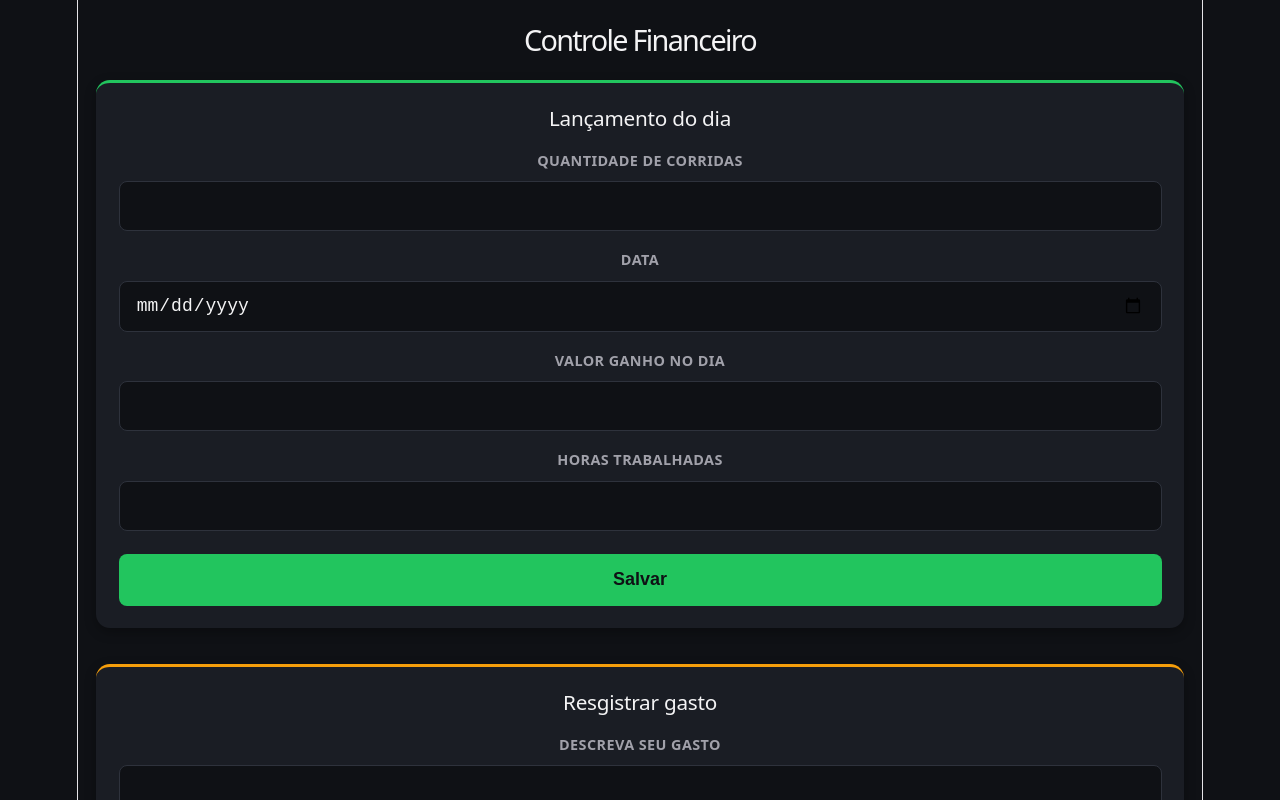
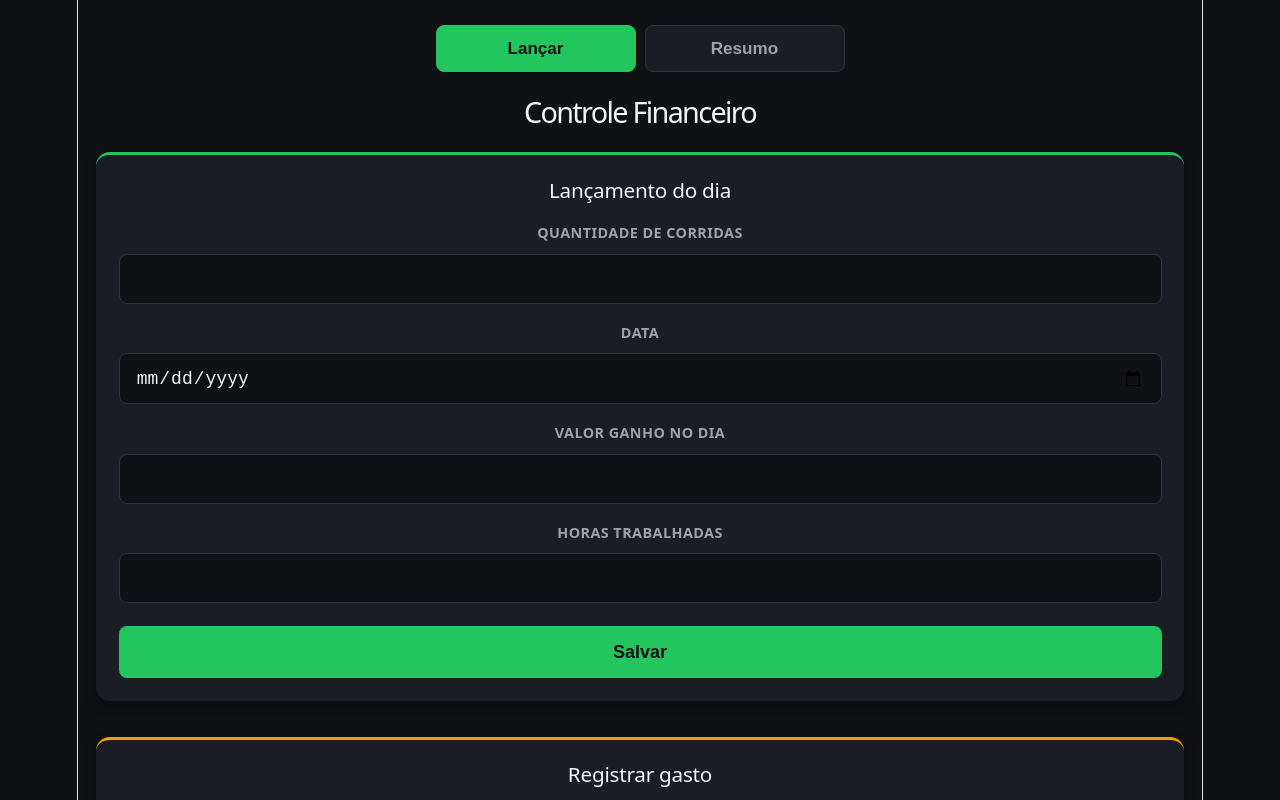
Before and after one commit to Mttew97/controle-financeiro-uber, a React (Vite) app in the folder financeiro-uber-pai/: page / in a window 1280 px wide. Shown: the top 800 px of the page. Built offline with nearby package versions, Linux system fonts and the light colour scheme; no server answers.

Commit message:
Adiciona sistemass de abas lancar/resumo

```diff
--- a/financeiro-uber-pai/src/App.css
+++ b/financeiro-uber-pai/src/App.css
@@ -95,3 +95,34 @@ section.gastos button {
 button:active {
   opacity: 0.85;
 }
+
+nav {
+  display: flex;
+  gap: 0.5rem;
+  padding: 1rem 1rem 0;
+  justify-content: center;
+}
+
+nav button {
+  flex: 1;
+  max-width: 200px;
+  font-size: 0.95rem;
+  font-weight: 600;
+  padding: 0.7rem;
+  border: 1px solid #2e323c;
+  border-radius: 8px;
+  background-color: #1a1d24;
+  color: #a1a1aa;
+  cursor: pointer;
+  transition: all 0.15s ease;
+}
+
+nav button:hover {
+  border-color: #3f434d;
+}
+
+nav button.aba-ativa {
+  background-color: #22c55e;
+  color: #0f1115;
+  border-color: #22c55e;
+}
--- a/financeiro-uber-pai/src/App.jsx
+++ b/financeiro-uber-pai/src/App.jsx
@@ -13,6 +13,7 @@ function App() {
     const [descricaoGasto, setdescricaoGasto] = useState('')
     const [valorGasto, setvalorGasto] = useState('')
     const [dataGasto, setdataGasto] = useState('')
+    const [abaAtiva, setAbaAtiva] = useState('lancar')
 
     async function handleSubmit(e) {
     e.preventDefault()
@@ -62,7 +63,25 @@ function App() {
 
 return (
     <>
+   <nav>
+        <button
+          className={abaAtiva === 'lancar' ? 'aba-ativa' : ''}
+          onClick={() => setAbaAtiva('lancar')}
+        >
+          Lançar
+        </button>
+        <button
+          className={abaAtiva === 'resumo' ? 'aba-ativa' : ''}
+          onClick={() => setAbaAtiva('resumo')}
+        >
+          Resumo
+        </button>
+  </nav>
+
     <h1>Controle Financeiro</h1>
+
+    {abaAtiva === 'lancar' && (
+      <>
           <section className='lancamentos-diario'>
               <h2>Lançamento do dia</h2>
               <form onSubmit={handleSubmit}>
@@ -97,8 +116,9 @@ return (
             <button type="submit">Salvar</button>
             </form>
         </section>
+
         <section className='gastos'>
-      <h2>Resgistrar gasto</h2>
+        <h2>Registrar gasto</h2>
         <form onSubmit={handleSubmitGasto}>
               <label htmlFor='descricaoGasto'>Descreva seu gasto</label>
               <input
@@ -121,6 +141,18 @@ return (
               <button type="submit">Salvar Gasto</button>
         </form>
         </section>
+
+        </>
+      )}
+
+      {abaAtiva === 'resumo' &&(
+        <>
+          <p>Em breve</p>
+        </>
+      )}
+
+
+
       </>
     )
 }
```
Lines whose indentation alone changed are shown as unchanged.
